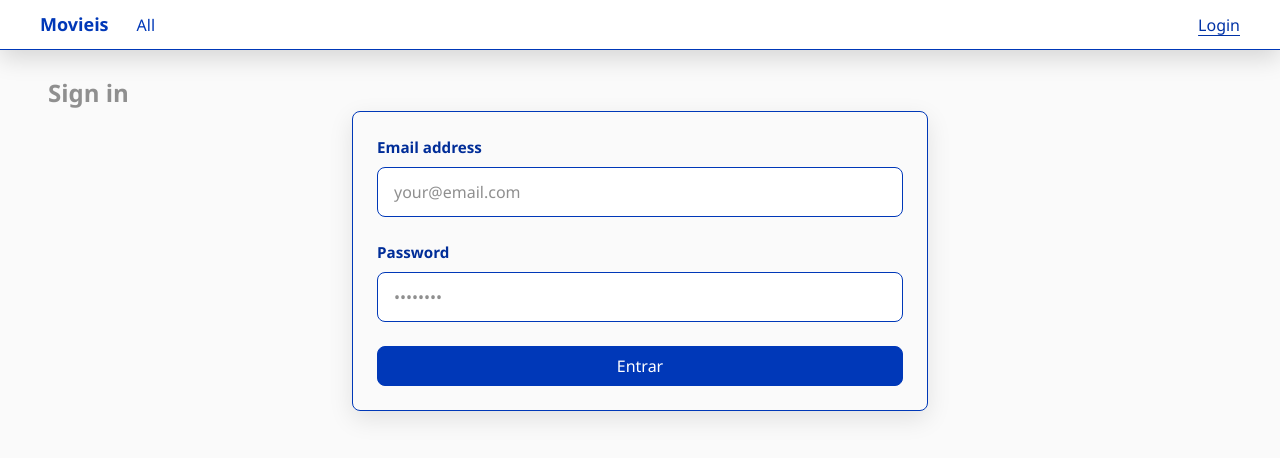
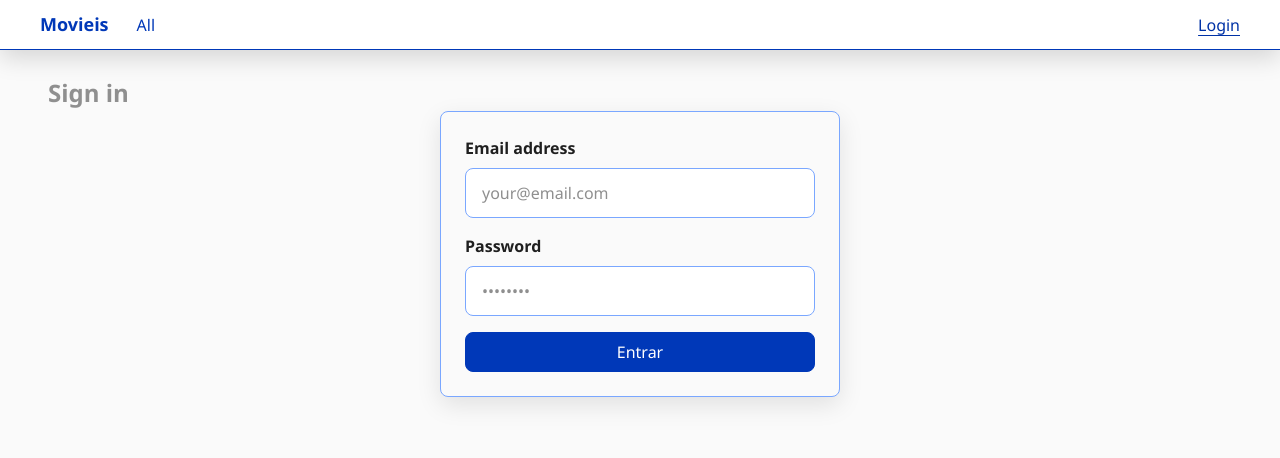
Before and after one commit to albertvallsbe/2025-s7-albertvalls, a React (Vite) app: page /login in a window 1280 px wide. Shown: the top 458 px of the page. Built offline with nearby package versions, Linux system fonts and the light colour scheme; no server answers.

Commit message:
Update style colors in sizes in form

```diff
--- a/src/styles/base/_typography.scss
+++ b/src/styles/base/_typography.scss
@@ -62,3 +62,11 @@
 
 	color: colors.$primary-main;
 }
+
+%text-label {
+	font-weight: 600;
+	color: colors.$neutral-darker;
+	// color: colors.$danger-darker;
+	margin: 0;
+	font-size: 1rem;
+}
--- a/src/styles/base/_variables.scss
+++ b/src/styles/base/_variables.scss
@@ -6,11 +6,12 @@ $nav-height: 75px;
 $viewport-max-width: 1200px;
 
 $border-radius: 0.5rem;
-$border: 1px;
+$border: 0.5px;
 
 $breakpoint-medium: 768px;
 
 $shadow-light: 0 0.5rem 1.5rem rgba(0, 0, 0, 0.1);
+$shadow-medium: 0 0.5rem 1.5rem rgba(0, 0, 0, 0.3);
 
 $size-extra-small: 0.25rem;
 $size-small: 0.5rem;
--- a/src/styles/elements/_forms.scss
+++ b/src/styles/elements/_forms.scss
@@ -1,16 +1,17 @@
 @use "sass:color";
 @use "../base/variables";
 @use "../base/colors";
+@use "../base/typography";
 
 .form {
 	display: grid;
-	row-gap: variables.$size-large;
-	max-width: 36rem;
+	row-gap: variables.$size-medium;
+	max-width: 25rem;
 	margin: 0 auto;
 	padding: variables.$size-large;
 
-	background: colors.$neutral-lighter;
-	border: 1px solid colors.$primary-main;
+	background-color: colors.$neutral-lighter;
+	border: variables.$border solid colors.$primary-lighter;
 	border-radius: variables.$border-radius;
 	box-shadow: variables.$shadow-light;
 
@@ -22,9 +23,13 @@
 
 	/* -------- Etiqueta -------- */
 	&__label {
-		font-size: 0.95rem;
-		color: colors.$primary-dark;
-		font-weight: 600;
+		// font-size: 0.95rem;
+		// color: colors.$neutral-darker;
+		// color: colors.$danger-main;
+		// font-weight: 600;
+
+		@extend %text-label;
+
 
 		&--visually-hidden {
 			position: absolute !important;
@@ -49,10 +54,12 @@
 		color: colors.$neutral-darker;
 		background: colors.$neutral-lightest;
 
-		border: 1px solid colors.$primary-main;
+		border: 1px solid colors.$primary-lighter;
 		border-radius: variables.$border-radius;
 
 		transition: border-color 0.15s ease, box-shadow 0.15s ease, background 0.15s ease;
+
+		@extend %text-label;
 
 		&::placeholder {
 			color: colors.$neutral-dark;
@@ -97,6 +104,12 @@
 	// textarea.form__control {
 	// 	/* hereten de &__control */
 	// }
+
+	/* Select */
+	input.form__control {
+		padding-right: 2rem;
+		background-image: none;
+	}
 
 	/* Select */
 	select.form__control {
```
